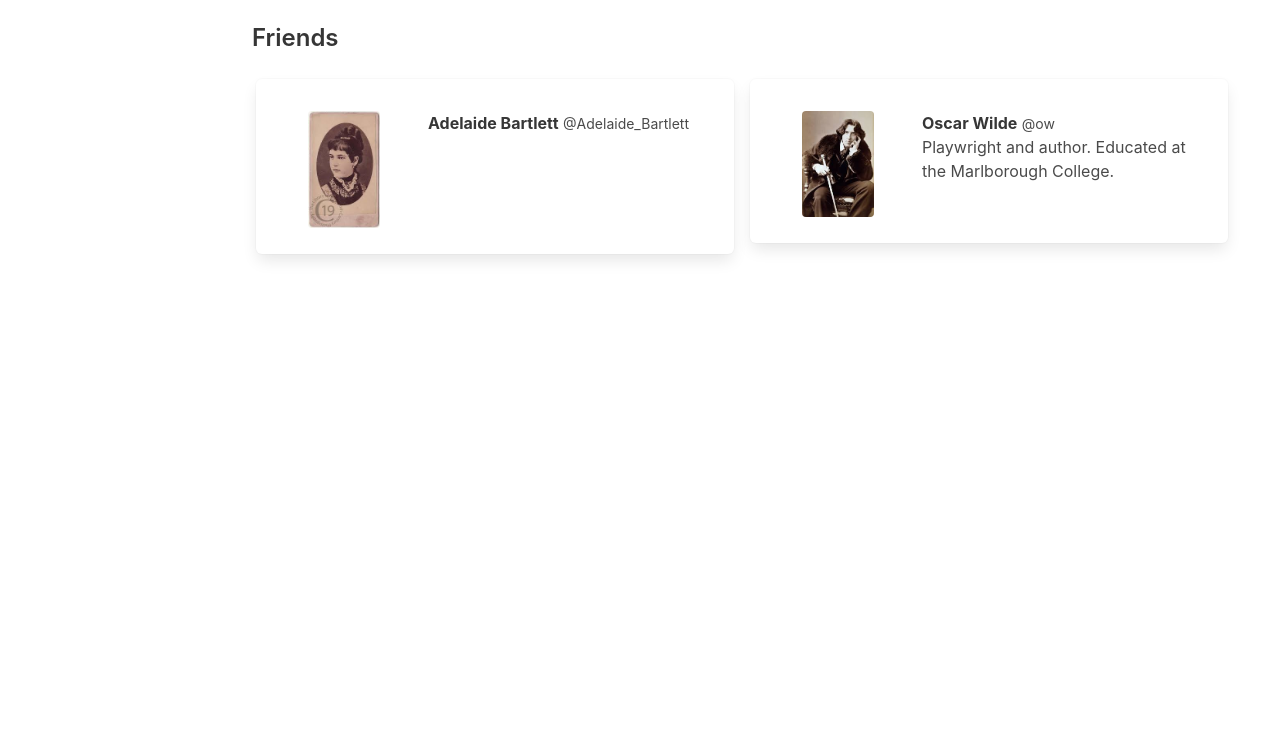
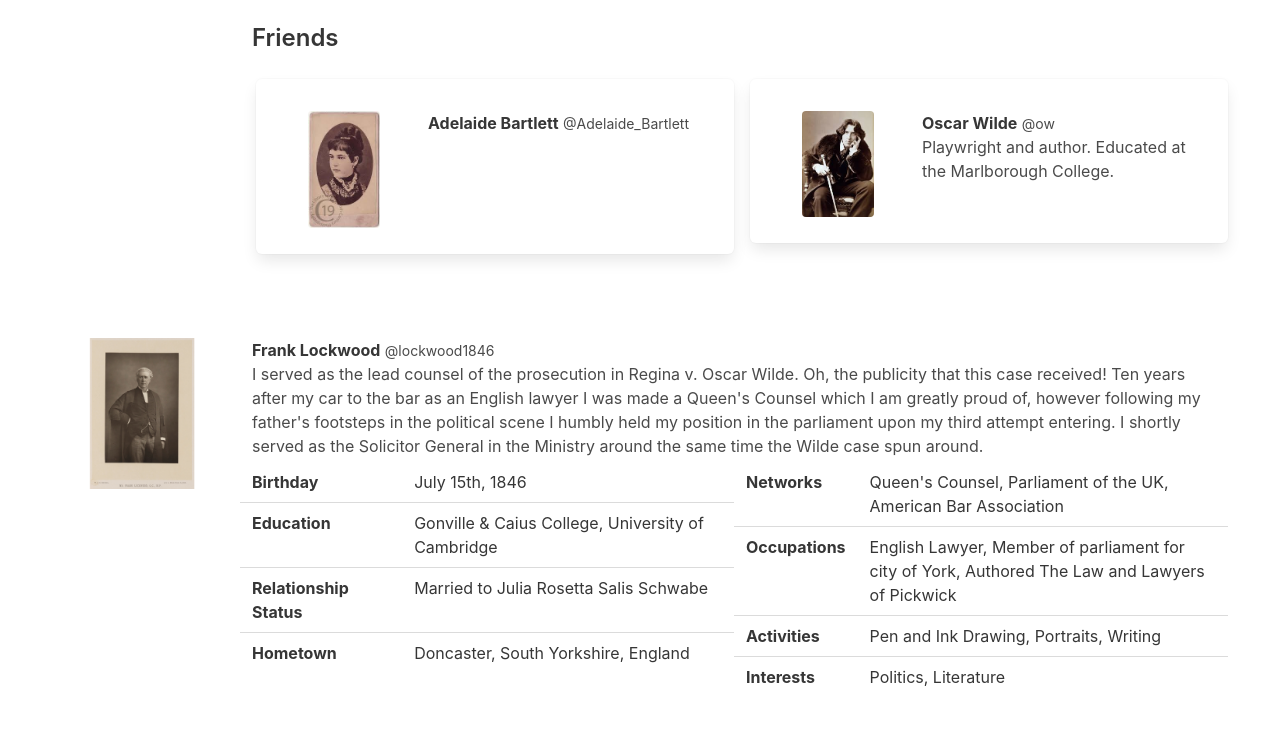
Before and after one commit to ceiphr/engl210-ow, a plain HTML site: page profiles.html in a window 1280 px wide. Shown: the part 3049-3782 px from the top of the page. Before the commit the page ends 3339 px from the top, so only its background shows below. Drawn offline with nearby package versions, Linux system fonts and the light colour scheme.

Commit message:
Added new profile, updated work-cited

```diff
--- a/profiles.html
+++ b/profiles.html
@@ -662,5 +662,98 @@
         </article>
       </div>
     </section>
+
+    <section class="section">
+      <div class="container">
+        <article class="media">
+          <figure class="media-left">
+            <p class="image profile-picture">
+              <img src="media/frank.png" />
+            </p>
+          </figure>
+          <div class="media-content">
+            <div class="content">
+              <p>
+                <strong>Frank Lockwood</strong>
+                <small>@lockwood1846 </small>
+                <br />
+                I served as the lead counsel of the prosecution in Regina v.
+                Oscar Wilde. Oh, the publicity that this case received! Ten
+                years after my car to the bar as an English lawyer I was made a
+                Queen's Counsel which I am greatly proud of, however following
+                my father's footsteps in the political scene I humbly held my
+                position in the parliament upon my third attempt entering. I
+                shortly served as the Solicitor General in the Ministry around
+                the same time the Wilde case spun around.
+              </p>
+              <div class="tile is-ancestor">
+                <div class="tile is-child">
+                  <div class="table-container">
+                    <table class="table">
+                      <tbody>
+                        <tr>
+                          <th>Birthday</th>
+                          <td>July 15th, 1846</td>
+                        </tr>
+                        <tr>
+                          <th>Education</th>
+                          <td>
+                            Gonville & Caius College, University of Cambridge
+                          </td>
+                        </tr>
+                        <tr>
+                          <th>Relationship Status</th>
+                          <td>
+                            Married to Julia Rosetta Salis Schwabe
+                          </td>
+                        </tr>
+                        <tr>
+                          <th>Hometown</th>
+                          <td>Doncaster, South Yorkshire, England</td>
+                        </tr>
+                      </tbody>
+                    </table>
+                  </div>
+                </div>
+                <div class="tile is-child">
+                  <div class="table-container">
+                    <table class="table">
+                      <tbody>
+                        <tr>
+                          <th>Networks</th>
+                          <td>
+                            Queen's Counsel, Parliament of the UK, American Bar
+                            Association
+                          </td>
+                        </tr>
+                        <tr>
+                          <th>Occupations</th>
+                          <td>
+                            English Lawyer, Member of parliament for city of
+                            York, Authored The Law and Lawyers of Pickwick
+                          </td>
+                        </tr>
+                        <tr>
+                          <th>Activities</th>
+                          <td>
+                            Pen and Ink Drawing, Portraits, Writing
+                          </td>
+                        </tr>
+                        <tr>
+                          <th>Interests</th>
+                          <td>
+                            Politics, Literature
+                          </td>
+                        </tr>
+                      </tbody>
+                    </table>
+                  </div>
+                </div>
+              </div>
+            </div>
+          </div>
+        </article>
+      </div>
+    </section>
   </body>
 </html>
```
Also changed, not shown: media/frank.png (added), 1 other file.
